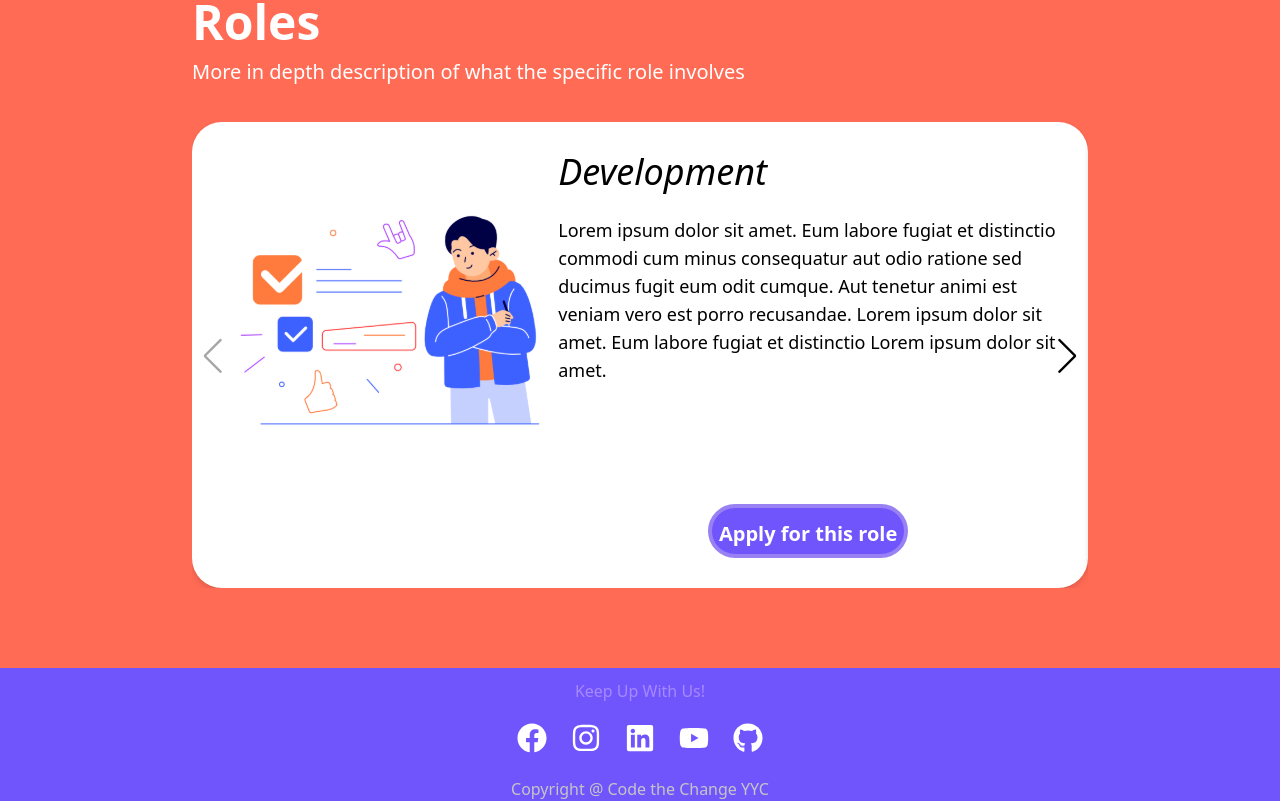
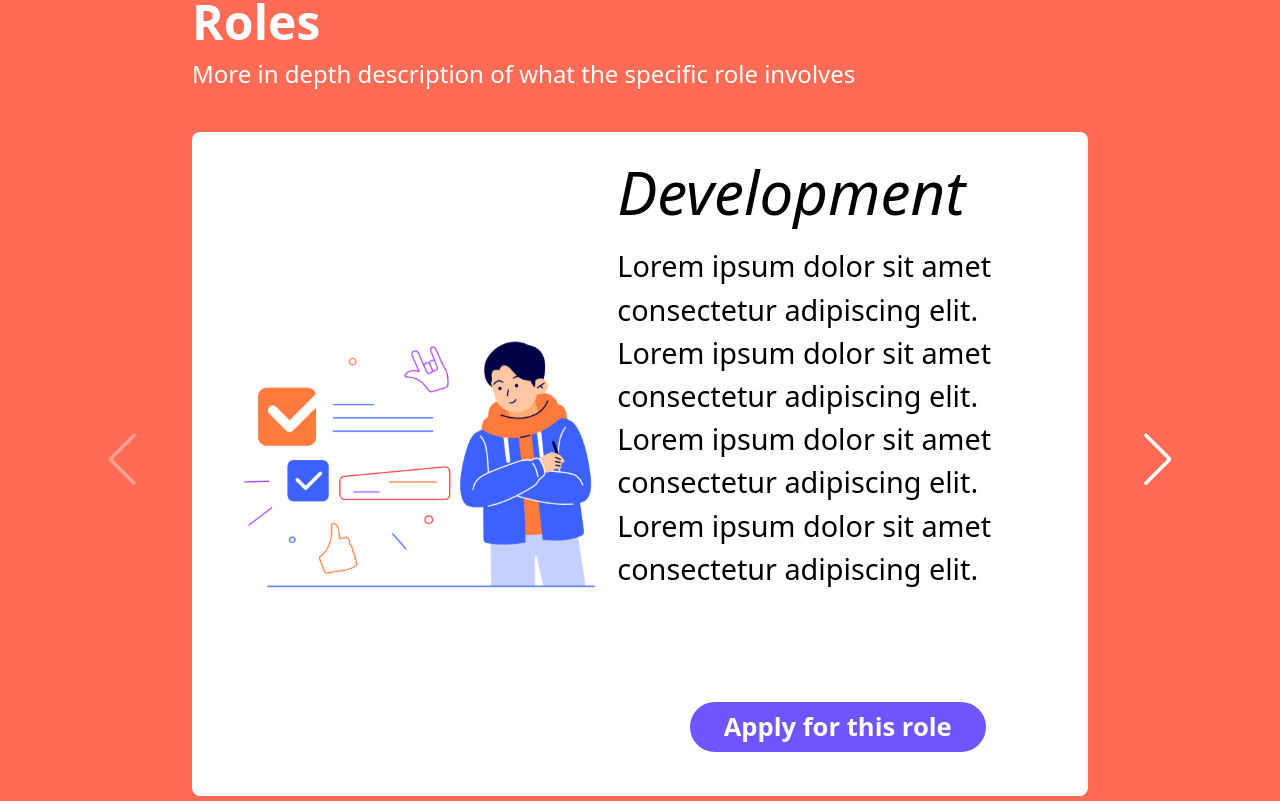
Before and after one commit to Code-the-Change-YYC/code-the-change-yyc-site, a Next.js app: page /join in a window 1280 px wide. Shown: the part 1660-2461 px from the top of the page. Built offline with nearby package versions, Linux system fonts and the light colour scheme; a web font is replaced by a local one.

Commit message:
Added CSS module and refactored 'RolesCarousel' component

```diff
--- a/components/Button.jsx
+++ b/components/Button.jsx
@@ -1,20 +1,15 @@
 import Link from "next/link";
 
 const Button = (props) => {
-  return <Link href={props.href}>
-      <p
-        className={`cursor-pointer rounded-full text-white border-4 ${props.borderColor} text-3xl font-bold ${props.padding} ${props.buttonBackground} ${props.classes}`}
+  return (
+    <Link href={props.href}>
+      <div
+        className={`cursor-pointer rounded-full text-white border-white p-4 bg-[#7055FD] border-4 text-3xl font-bold ${props.classes}`}
       >
         {props.children}
-      </p>
+      </div>
     </Link>
-
+  );
 };
 
-Button.defaultProps = {
-  borderColor: "border-white",
-  padding: "p-4",
-  buttonBackground: "bg-[#7055FD]",
-}
-
 export default Button;
--- a/components/FullRolesCarousel.jsx
+++ /dev/null
@@ -1,71 +0,0 @@
-import { SwiperSlide } from "swiper/react";
-import Tile from "../components/Tile";
-import Image from "next/image";
-import Carousel from "../components/Carousel";
-import { Navigation } from 'swiper';
-import Button from "../components/Button";
-import { roleDescription } from "../data/roleDescription";
-import "swiper/css/navigation";
-
-const ROLE_TILE_SIZE = 450;
-
-
-const RolesTile = ({role}) => {
-    return(
-    <Tile edgeRounding="rounded-[1.875rem]" padding="p-[1.875rem]" classes="flex flex-col md:flex-row">
-        <div>
-            <Image
-                src={`/svgs/homepage/${role.name.toLowerCase()}.svg`}
-                alt={role.name}
-                width={ROLE_TILE_SIZE}
-                height={ROLE_TILE_SIZE}
-            />
-        </div>
-
-        <div className="basis-4/5 text-left">
-            <h2 className="text-4xl font-medium italic">{role.name}</h2>
-            <br></br>
-            <div className="lg:space-y-24">
-                <div className="text-lg">{role.description}</div>
-                <br></br>
-                    <div>
-                    <center>
-                        <Button href="/join" borderColor="border-[#9981f4]" padding="p-[0.313rem]" classes="max-w-[12.5rem] min-w-[12.5rem]"><span className="text-xl font-semibold text-white align-middle">Apply for this role</span></Button>
-                    </center>
-                </div>
-            </div>
-        </div>
-    </Tile>
-    );
-  }
-
-
-const FullRolesCarousel = () => {
-    return (
-
-        <div className="px-10 md:px-24 lg:px-48 py-20 bg-[#FF6B54]">
-        <h1 className="text-5xl font-semibold text-white">Roles</h1>
-        <p className="text-xl text-white py-3 font-medium">More in depth description of what the specific role involves</p>
-        <br></br>
-        <div className="carousel">
-        <Carousel
-        style={{
-        "--swiper-navigation-color": "#000",
-        "--swiper-navigation-size": "35px",
-            }}
-        modules={[Navigation]}
-        navigation
-        >
-        {roleDescription.map((role) => (
-            <SwiperSlide key={role.name}>
-                <RolesTile role={role} key={role} />
-            </SwiperSlide>
-            ))}
-    </Carousel>
-        </div>
-    </div>
-
-    );
-};
-
-export default FullRolesCarousel;
--- /dev/null
+++ b/components/RolesCarousel.jsx
@@ -0,0 +1,71 @@
+import Image from "next/image";
+import { SwiperSlide } from "swiper/react";
+import Tile from "../components/Tile";
+import TextSection from "./TextSection";
+import Carousel from "../components/Carousel";
+import { Navigation } from "swiper";
+import Button from "../components/Button";
+import { ROLE } from "../data/join";
+import styles from "../components/RolesCarousel.module.css";
+import "swiper/css/navigation";
+const CAROUSEL_CONTAINER = styles.swiperContainer;
+const TILE_CONTAINER = "flex flex-col md:flex-row rounded-[1.875rem] p-[1.875rem]";
+const TILE_TEXT_CONTAINER = "basis-4/5 lg:basis-3/5 text-left";
+const TILE_TEXT_SPACING = "lg:space-y-24 py-2.5";
+const ARROW_INIT = { left: "swiper-button-prev", right: "swiper-button-next" };
+const LEFT_NAVIGATION_ARROW = styles.swiperButtonPrev;
+const RIGHT_NAVIGATION_ARROW = styles.swiperButtonNext;
+
+const ROLES_CONTAINER = "px-10 md:px-24 lg:px-48 py-20 bg-[#FF6B54]";
+const ROLE_TILE_SIZE = 450;
+
+const RolesTile = ({ role }) => (
+  <Tile classes={TILE_CONTAINER}>
+    <Image
+      src={`/svgs/homepage/${role.name.toLowerCase()}.svg`}
+      alt={role.name}
+      width={ROLE_TILE_SIZE}
+      height={ROLE_TILE_SIZE}
+    />
+    <div className={TILE_TEXT_CONTAINER}>
+      <h2 className="text-2xl md:text-4xl xl:text-6xl font-medium italic">{role.name}</h2>
+      <div className={TILE_TEXT_SPACING}>
+        <p className="md:text-[1.2rem] xl:text-[1.8rem] font-[500] py-3">{role.description}</p>
+        <center>
+          <Button
+            href="/join"
+            classes="max-w-[15.5rem] lg:max-w-[19rem] lg:min-h-[3rem] border-[#9981f4] p-[0.313rem] lg:p-[0.7rem]"
+          >
+            <p className="text-[0.99rem] md:text-xl xl:text-[1.6rem] font-semibold text-white">Apply for this role</p>
+          </Button>
+        </center>
+      </div>
+    </div>
+  </Tile>
+);
+
+const RolesCarousel = () => {
+  return (
+    <div className={ROLES_CONTAINER}>
+      <h1 className="text-5xl font-semibold text-white">Roles</h1>
+      <TextSection classes="text-white py-3">More in depth description of what the specific role involves</TextSection>
+      <div className={CAROUSEL_CONTAINER}>
+        <div className={`${ARROW_INIT.left} ${LEFT_NAVIGATION_ARROW}`}></div>
+        <Carousel
+          navigation={{ prevEl: ".swiper-button-prev", nextEl: ".swiper-button-next", clickable: true }}
+          modules={[Navigation]}
+          className="mySwiper"
+        >
+          {ROLE.map((role) => (
+            <SwiperSlide key={role.name}>
+              <RolesTile role={role} />
+            </SwiperSlide>
+          ))}
+        </Carousel>
+        <div className={`${ARROW_INIT.right} ${RIGHT_NAVIGATION_ARROW}`}></div>
+      </div>
+    </div>
+  );
+};
+
+export default RolesCarousel;
--- /dev/null
+++ b/components/RolesCarousel.module.css
@@ -0,0 +1,28 @@
+.swiperContainer {
+    padding-top: 0.5rem;
+    top: 1.4rem;
+    position: relative;
+  }
+
+  .swiperButtonPrev {
+    margin-left: -2.6rem;
+    --swiper-navigation-color: #fff;
+    --swiper-navigation-size: 2.3rem;
+  }
+
+  .swiperButtonNext {
+    margin-right: -2.6rem;
+    --swiper-navigation-color: #fff;
+    --swiper-navigation-size: 2.3rem;
+  }
+
+  @media (min-width: 768px) {
+    .swiperButtonPrev {
+      margin-left: -6rem;
+      --swiper-navigation-size: 3.3rem;
+    }
+    .swiperButtonNext {
+      margin-right: -6rem;
+      --swiper-navigation-size: 3.3rem;
+    }
+  }
--- a/components/Tile.jsx
+++ b/components/Tile.jsx
@@ -1,10 +1,4 @@
 const Tile = (props) => {
-  return <span className={`bg-white ${props.edgeRounding} ${props.padding} drop-shadow-md ${props.classes}`}>{props.children}</span>;
+  return <span className={`bg-white rounded-lg p-4 drop-shadow-md ${props.classes}`}>{props.children}</span>;
 };
-
-Tile.defaultProps = {
-  edgeRounding: "rounded-lg",
-  padding: "p-4",
-}
-
 export default Tile;
--- a/data/join.js
+++ b/data/join.js
@@ -19,3 +19,18 @@ export const JOIN_TWO = [
   { key: "wins-volunteering-three", photo: WinsVolunteeringThree, classes: "" },
   { key: "wins-volunteering-four", photo: WinsVolunteeringFour, classes: "mt-10" },
 ];
+
+export const ROLE = [
+  {
+    name: "Development",
+    description: "Lorem ipsum dolor sit amet consectetur adipiscing elit. Lorem ipsum dolor sit amet consectetur adipiscing elit. Lorem ipsum dolor sit amet consectetur adipiscing elit. Lorem ipsum dolor sit amet consectetur adipiscing elit."
+  },
+  {
+    name: "Marketing",
+    description: "Lorem ipsum dolor sit amet consectetur adipiscing elit. Lorem ipsum dolor sit amet consectetur adipiscing elit. Lorem ipsum dolor sit amet consectetur adipiscing elit. Lorem ipsum dolor sit amet consectetur adipiscing elit."
+  },
+  {
+    name: "Design",
+    description: "Lorem ipsum dolor sit amet consectetur adipiscing elit. Lorem ipsum dolor sit amet consectetur adipiscing elit. Lorem ipsum dolor sit amet consectetur adipiscing elit. Lorem ipsum dolor sit amet consectetur adipiscing elit."
+  },
+];
--- a/data/roleDescription.js
+++ /dev/null
@@ -1,14 +0,0 @@
-export const roleDescription = [
-    {
-      name: "Development",
-      description: "Lorem ipsum dolor sit amet. Eum labore fugiat et distinctio commodi cum minus consequatur aut odio ratione sed ducimus fugit eum odit cumque. Aut tenetur animi est veniam vero est porro recusandae. Lorem ipsum dolor sit amet. Eum labore fugiat et distinctio Lorem ipsum dolor sit amet."
-    },
-    {
-      name: "Marketing",
-      description: "Lorem ipsum dolor sit amet. Eum labore fugiat et distinctio commodi cum minus consequatur aut odio ratione sed ducimus fugit eum odit cumque. Aut tenetur animi est veniam vero est porro recusandae. Lorem ipsum dolor sit amet. Eum labore fugiat et distinctio Lorem ipsum dolor sit amet."
-    },
-    {
-      name: "Design",
-      description: "Lorem ipsum dolor sit amet. Eum labore fugiat et distinctio commodi cum minus consequatur aut odio ratione sed ducimus fugit eum odit cumque. Aut tenetur animi est veniam vero est porro recusandae. Lorem ipsum dolor sit amet. Eum labore fugiat et distinctio Lorem ipsum dolor sit amet."
-    },
-  ];
--- a/pages/join/index.js
+++ b/pages/join/index.js
@@ -1,11 +1,13 @@
 import JoinUs from "../../components/JoinUs";
-import FullRolesCarousel from "../../components/FullRolesCarousel";
+import RolesCarousel from "../../components/RolesCarousel";
 
 const Join = () => {
-  return <div>
-    <JoinUs />
-    <FullRolesCarousel/>
+  return (
+    <div>
+      <JoinUs />
+      <RolesCarousel />
     </div>
+  );
 };
 
 export default Join;
```
